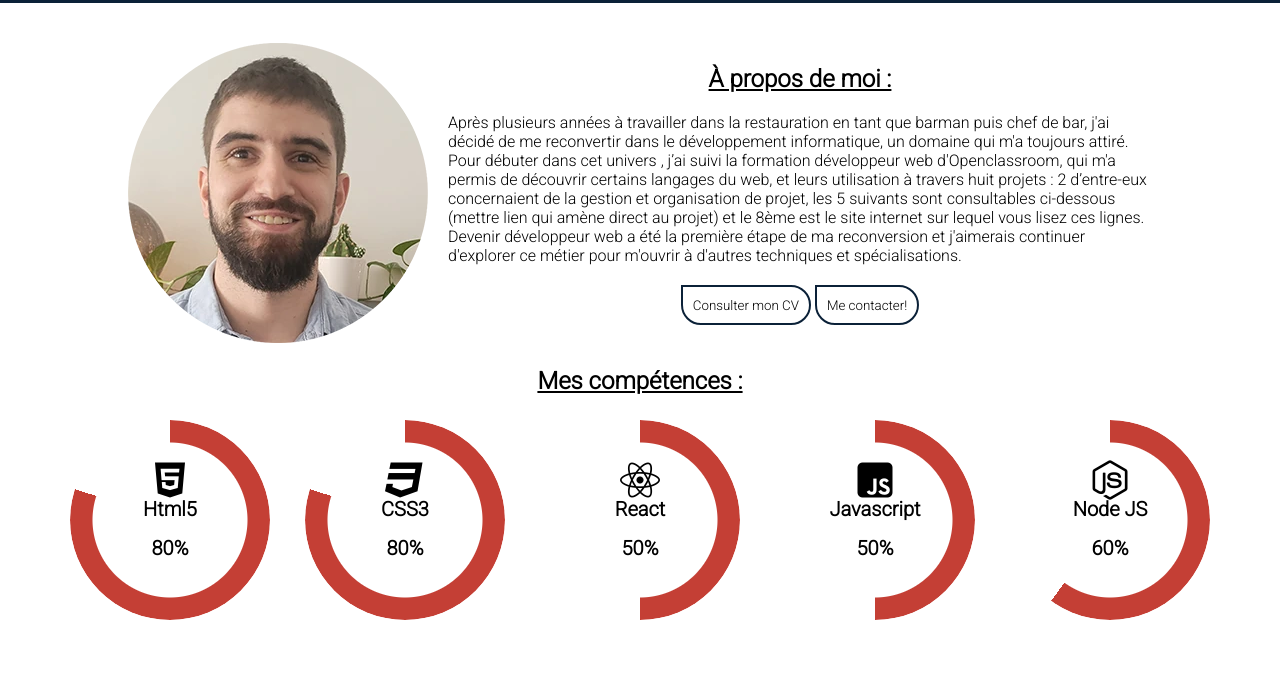
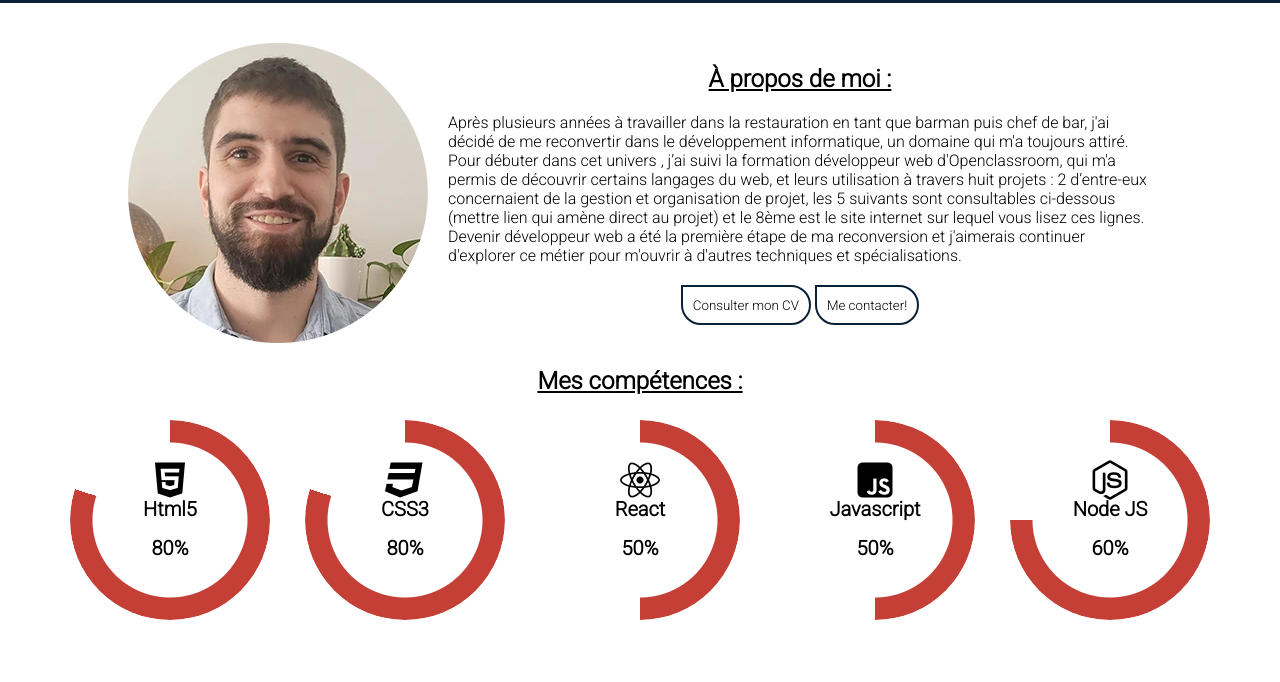
Before and after one commit to Gobfreecs/portfolio, a plain HTML site: page index.html in a window 1280 px wide. Shown: the part 82-764 px from the top of the page. Drawn offline with Linux system fonts and the light colour scheme.

Commit message:
Update index.html

```diff
--- a/index.html
+++ b/index.html
@@ -95,7 +95,7 @@
                             <p>Javascript </p><p>50%</p>
                         </div>
                         </div>
-                        <div class="pie animate no-round" style="--p:60;--c:#C43F35;">
+                        <div class="pie animate no-round" style="--p:75;--c:#C43F35;">
                             <div class="comp-icon">
                             <i class="fa-brands fa-node-js fa-2xl"></i>
                             <p>Node JS</p><p>60%</p></div>
```
